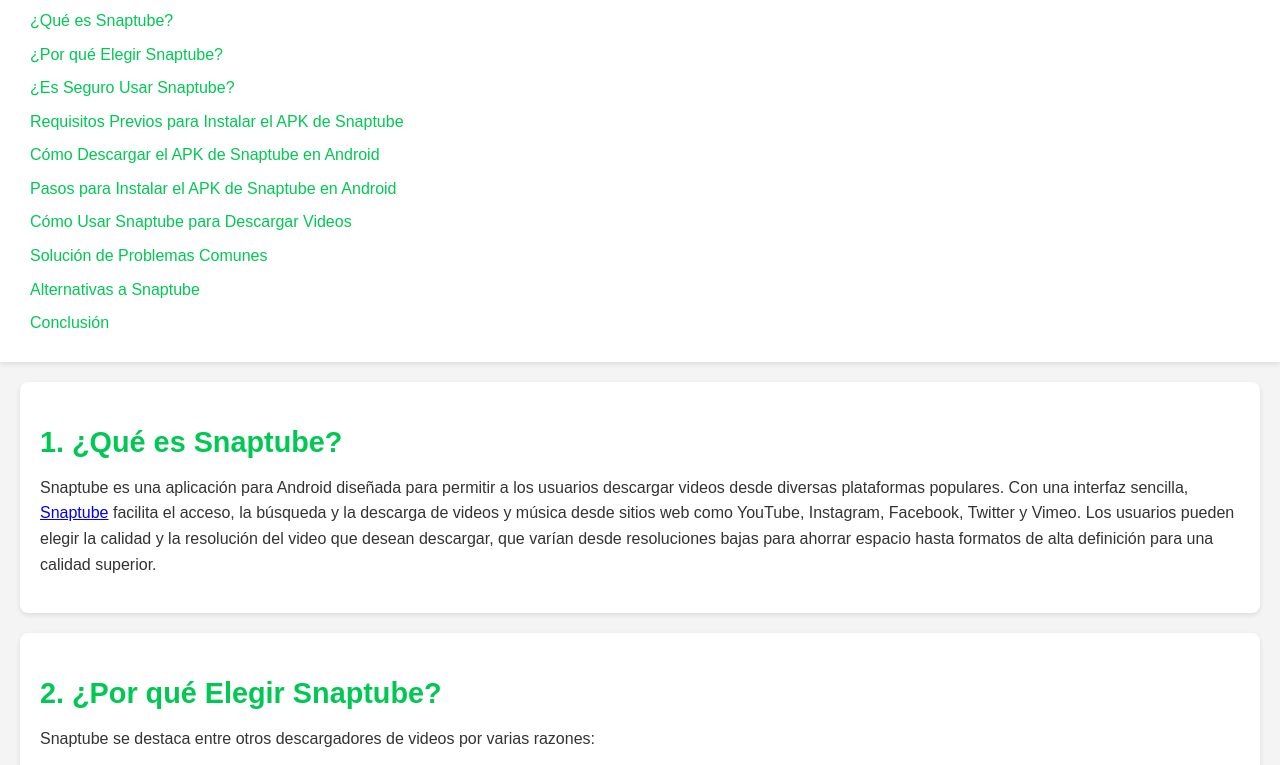
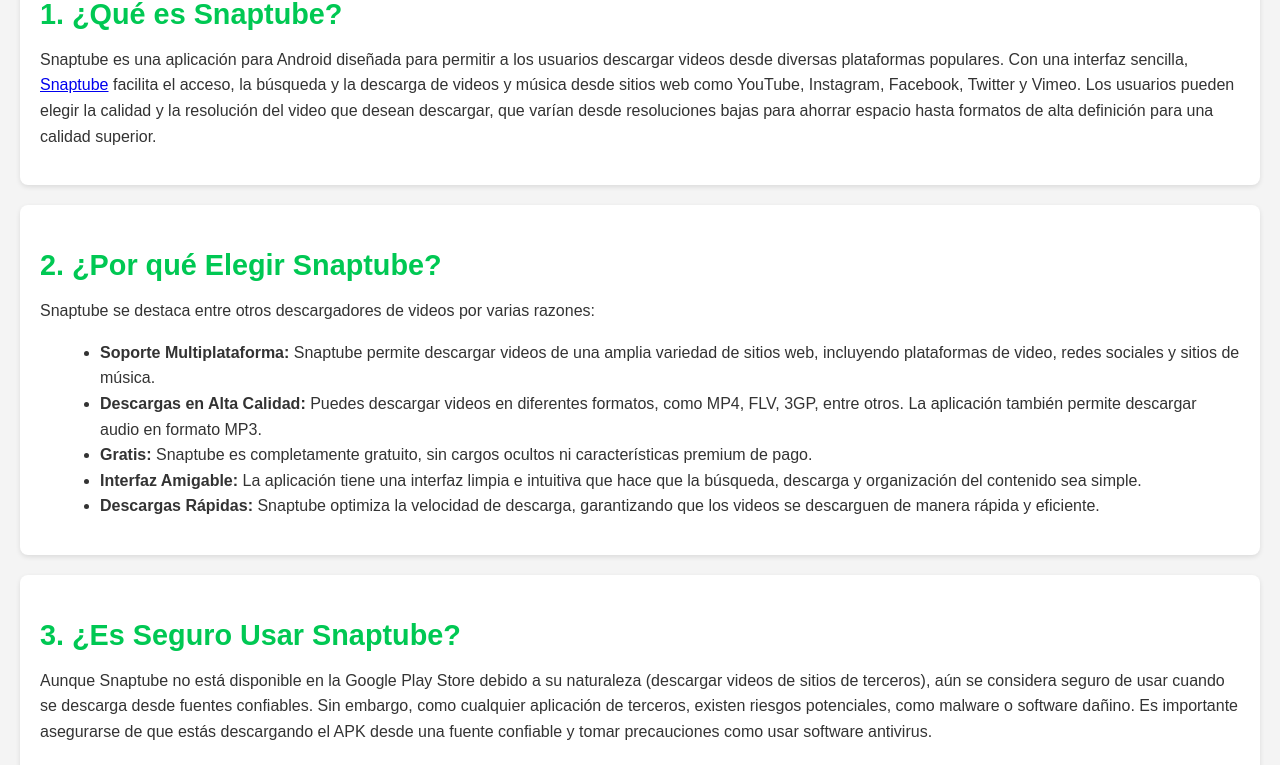
Before and after one commit to roberthinsom/Snaptube, a plain HTML site: page index.html in a window 1280 px wide. Shown: the part 196-961 px from the top of the page. Drawn offline with Linux system fonts and the light colour scheme.

Commit message:
Update index.html

```diff
--- a/index.html
+++ b/index.html
@@ -100,22 +100,6 @@
         <h1>Cómo Descargar e Instalar el APK de Snaptube: Una Guía Completa para Usuarios de Android</h1>
     </header>
 
-    <nav>
-        <h2>Tabla de Contenidos</h2>
-        <ul>
-            <li><a href="#que-es-snaptube">¿Qué es Snaptube?</a></li>
-            <li><a href="#por-que-elegir-snaptube">¿Por qué Elegir Snaptube?</a></li>
-            <li><a href="#es-seguro-usar-snaptube">¿Es Seguro Usar Snaptube?</a></li>
-            <li><a href="#requisitos-previos">Requisitos Previos para Instalar el APK de Snaptube</a></li>
-            <li><a href="#como-descargar-apk">Cómo Descargar el APK de Snaptube en Android</a></li>
-            <li><a href="#pasos-instalar-apk">Pasos para Instalar el APK de Snaptube en Android</a></li>
-            <li><a href="#como-usar-snaptube">Cómo Usar Snaptube para Descargar Videos</a></li>
-            <li><a href="#solucion-problemas">Solución de Problemas Comunes</a></li>
-            <li><a href="#alternativas-snaptube">Alternativas a Snaptube</a></li>
-            <li><a href="#conclusion">Conclusión</a></li>
-        </ul>
-    </nav>
-
     <section id="que-es-snaptube">
         <h2>1. ¿Qué es Snaptube?</h2>
         <p>Snaptube es una aplicación para Android diseñada para permitir a los usuarios descargar videos desde diversas plataformas populares. Con una interfaz sencilla, <a href="https://apksnaptube.com.mx/">Snaptube</a> facilita el acceso, la búsqueda y la descarga de videos y música desde sitios web como YouTube, Instagram, Facebook, Twitter y Vimeo. Los usuarios pueden elegir la calidad y la resolución del video que desean descargar, que varían desde resoluciones bajas para ahorrar espacio hasta formatos de alta definición para una calidad superior.</p>
```
